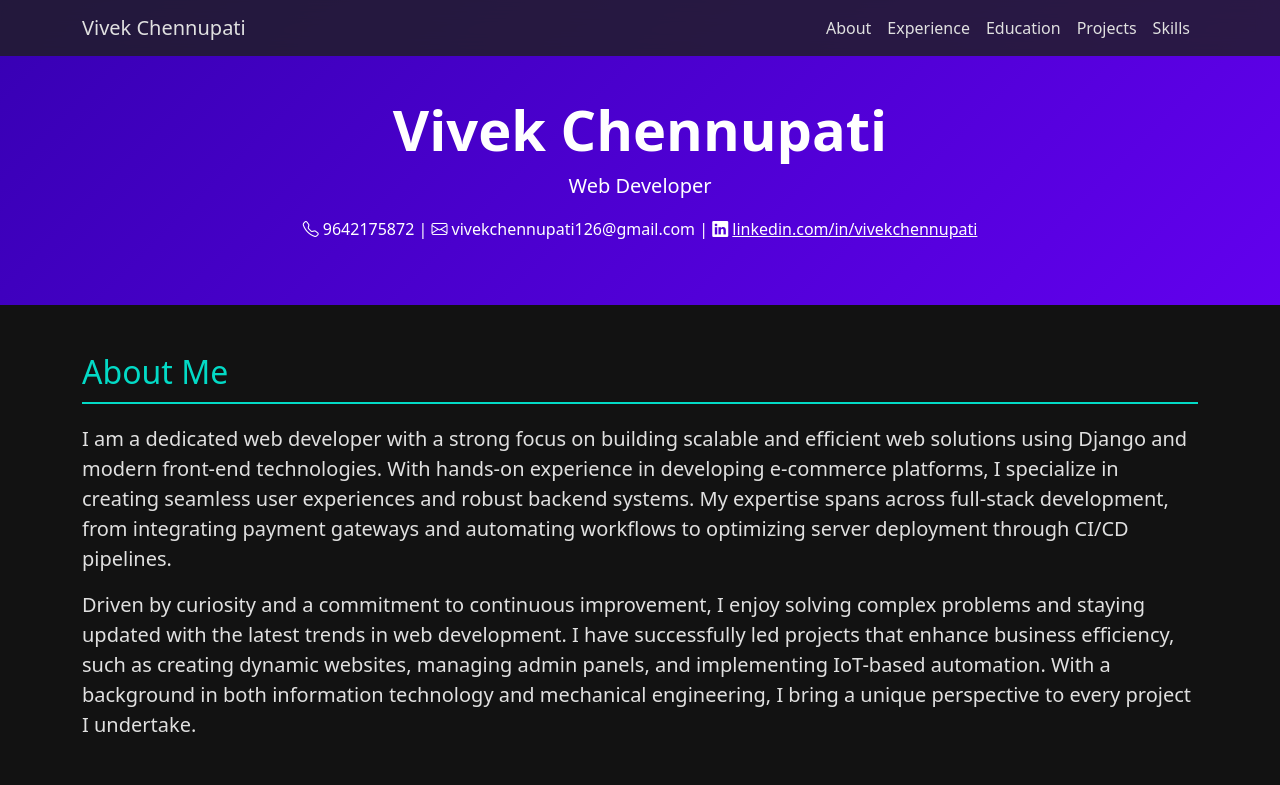
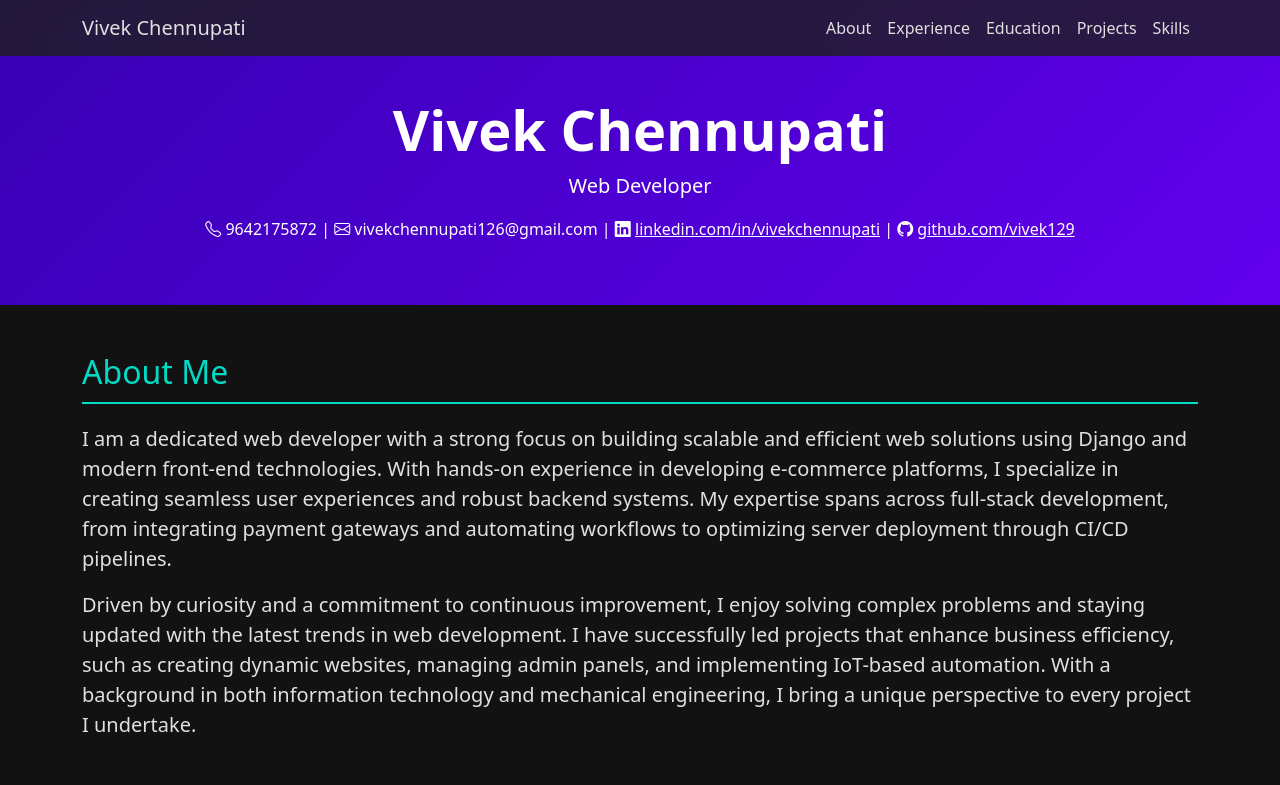
Before and after one commit to vivek129/vivek_resume, a plain HTML site: page index.html in a window 1280 px wide. Shown: the top 785 px of the page. Drawn offline with nearby package versions, Linux system fonts and the light colour scheme.

Commit message:
Update index.html

```diff
--- a/index.html
+++ b/index.html
@@ -118,10 +118,12 @@
         <p>
             <i class="bi bi-telephone"></i> 9642175872 |
             <i class="bi bi-envelope"></i> vivekchennupati126@gmail.com |
-                <i class="bi bi-linkedin"></i> <a href="https://linkedin.com/in/vivekchennupati" class="text-white">linkedin.com/in/vivekchennupati</a>
+            <i class="bi bi-linkedin"></i> <a href="https://linkedin.com/in/vivekchennupati" class="text-white">linkedin.com/in/vivekchennupati</a> |
+            <i class="bi bi-github"></i> <a href="https://github.com/vivek129" class="text-white">github.com/vivek129</a>
         </p>
     </div>
 </header>
+
 
     <main class="container my-5">
         <section id="about" class="mb-5 animate-on-scroll">
```
Lines whose indentation alone changed are shown as unchanged.
